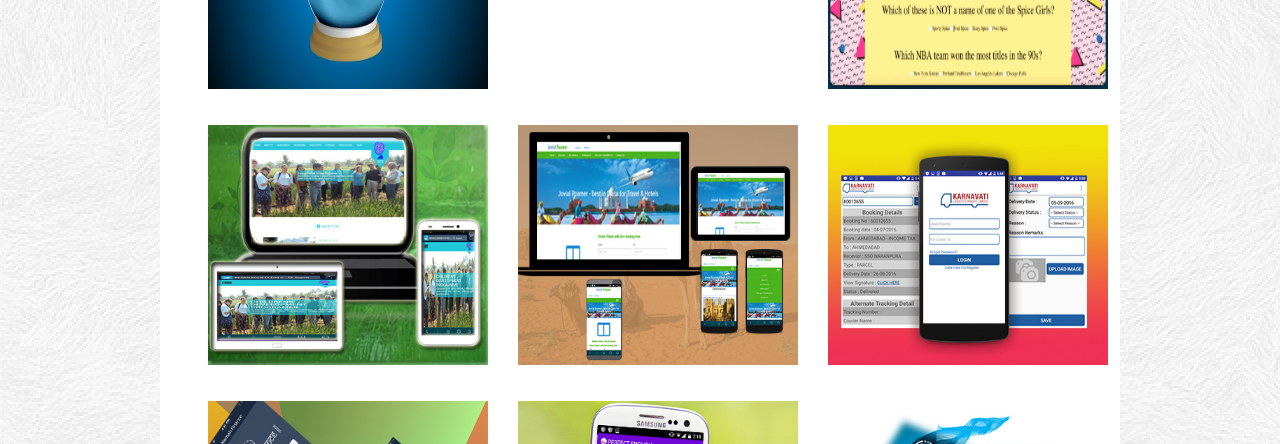
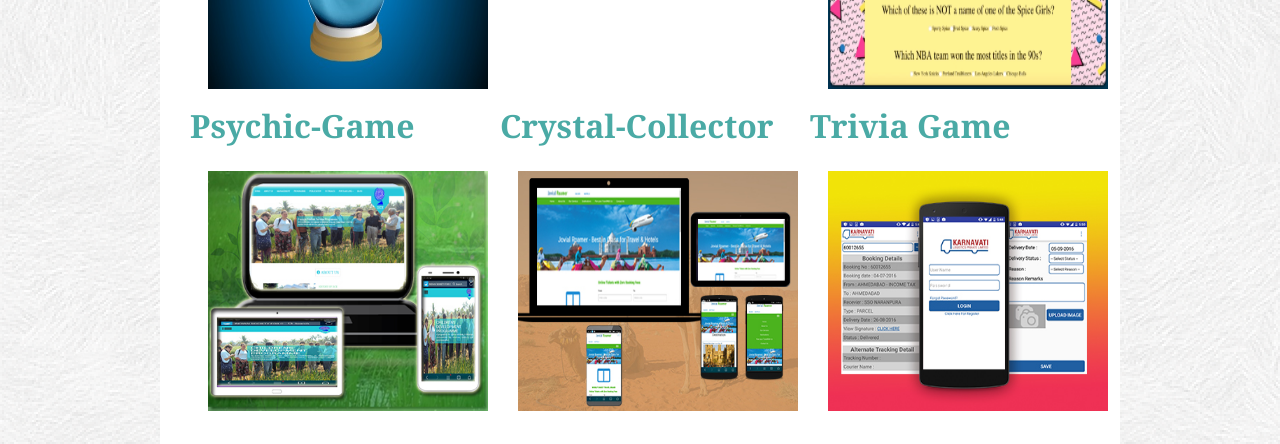
Before and after one commit to ravipjoshi/Bootstrap-Portfolio, a plain HTML site: page portfolio.html in a window 1280 px wide. Shown: the part 330-774 px from the top of the page. Drawn offline with nearby package versions, Linux system fonts and the light colour scheme.

Commit message:
updated file with header

```diff
--- a/portfolio.html
+++ b/portfolio.html
@@ -44,12 +44,15 @@
      <div class="row">
       <div class="col-lg-4 col-md-4 col-sm-12">
        <a href="https://ravipjoshi.github.io/Psychic-Game/"><img src="asset/images/crystel-ball-2.jpg" class="img-fluid"></a>
+       <h2>Psychic-Game</h2>
       </div>
       <div class="col-lg-4 col-md-4 col-sm-12">
         <a href="https://ravipjoshi.github.io/unit-4-game/"> <img src="asset/images/CrystalCollector.png" class="img-fluid"> </a>
+        <h2>Crystal-Collector</h2>
       </div>
       <div class="col-lg-4 col-md-4 col-sm-12">
         <a href="https://ravipjoshi.github.io/TriviaGame/"> <img src="asset/images/1-basic.jpg" class="img-fluid"> </a>
+        <h2>Trivia Game</h2>
       </div>
 
    <div class="col-lg-4 col-md-4 col-sm-12">
```
